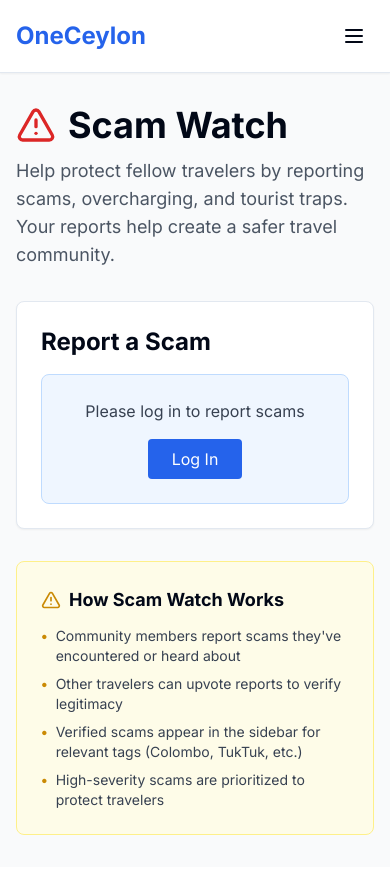
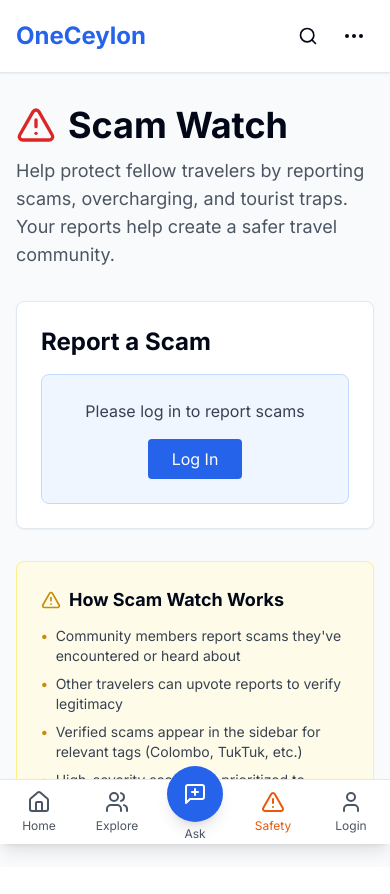
Before and after one commit to exitosolk/tpurist-qna, a Next.js app: page /scams in a window 390 px wide. Shown: the top 894 px of the page. Before the commit the page ends 867 px from the top, so only its background shows below. Built offline with nearby package versions, Linux system fonts and the light colour scheme; no server answers.

Commit message:
mobile menu ux fix

```diff
--- a/components/Navbar.tsx
+++ b/components/Navbar.tsx
@@ -1,17 +1,19 @@
 "use client";
 
 import { useState } from "react";
-import { useRouter } from "next/navigation";
+import { useRouter, usePathname } from "next/navigation";
 import Link from "next/link";
 import { useSession, signOut } from "next-auth/react";
-import { Menu, X, User, LogOut, Search } from "lucide-react";
+import { Menu, X, User, LogOut, Search, Home, Users, AlertTriangle, MessageSquarePlus, MoreHorizontal } from "lucide-react";
 import NotificationDropdown from "@/components/NotificationDropdown";
 
 export default function Navbar() {
   const { data: session } = useSession();
   const [mobileMenuOpen, setMobileMenuOpen] = useState(false);
   const [searchQuery, setSearchQuery] = useState("");
+  const [mobileSearchOpen, setMobileSearchOpen] = useState(false);
   const router = useRouter();
+  const pathname = usePathname();
 
   const handleSearch = (e: React.FormEvent) => {
     e.preventDefault();
@@ -19,10 +21,12 @@ export default function Navbar() {
       router.push(`/search?q=${encodeURIComponent(searchQuery.trim())}`);
       setSearchQuery("");
       setMobileMenuOpen(false);
+      setMobileSearchOpen(false);
     }
   };
 
   return (
+    <>
       <header className="border-b bg-white shadow-sm sticky top-0 z-50">
         <div className="container mx-auto px-4 py-4">
           <div className="flex items-center justify-between gap-4">
@@ -56,7 +60,8 @@ export default function Navbar() {
               <Link href="/tuktuk-prices" className="text-gray-700 hover:text-blue-600">
                 TukTuk Prices
               </Link>
-            <Link href="/scams" className="text-red-600 hover:text-red-700">
+              <Link href="/scams" className="text-orange-600 hover:text-orange-700 flex items-center gap-1">
+                <AlertTriangle className="w-4 h-4" />
                 Scams
               </Link>
               <Link href="/tags" className="text-gray-700 hover:text-blue-600">
@@ -95,7 +100,7 @@ export default function Navbar() {
                       </Link>
                       <button
                         onClick={() => signOut()}
-                      className="w-full text-left px-4 py-2 hover:bg-gray-100 rounded-b-lg flex items-center gap-2"
+                        className="w-full text-left px-4 py-2 hover:bg-gray-100 rounded-b-lg flex items-center gap-2 text-red-600"
                       >
                         <LogOut className="w-4 h-4" />
                         Logout
@@ -121,62 +126,50 @@ export default function Navbar() {
               )}
             </nav>
 
-          {/* Mobile Notification & Menu Buttons */}
+            {/* Mobile Top Bar: Search Icon + Notification + More Menu */}
             <div className="md:hidden flex items-center gap-2">
+              <button
+                onClick={() => setMobileSearchOpen(!mobileSearchOpen)}
+                className="p-2 hover:bg-gray-100 rounded"
+              >
+                <Search className="w-5 h-5" />
+              </button>
               {session && <NotificationDropdown />}
               <button
-              className="p-2"
+                className="p-2 hover:bg-gray-100 rounded"
                 onClick={() => setMobileMenuOpen(!mobileMenuOpen)}
               >
-              {mobileMenuOpen ? <X className="w-6 h-6" /> : <Menu className="w-6 h-6" />}
+                {mobileMenuOpen ? <X className="w-6 h-6" /> : <MoreHorizontal className="w-6 h-6" />}
               </button>
             </div>
           </div>
 
-        {/* Mobile Menu */}
-        {mobileMenuOpen && (
-          <nav className="md:hidden mt-4 pb-4 flex flex-col gap-2">
-            {/* Mobile Search */}
-            <form onSubmit={handleSearch} className="mb-2">
+          {/* Mobile Search Dropdown */}
+          {mobileSearchOpen && (
+            <form onSubmit={handleSearch} className="md:hidden mt-4">
               <div className="relative">
                 <input
                   type="text"
                   placeholder="Search questions..."
                   value={searchQuery}
                   onChange={(e) => setSearchQuery(e.target.value)}
+                  autoFocus
                   className="w-full px-4 py-2 pl-10 border border-gray-300 rounded-lg focus:outline-none focus:ring-2 focus:ring-blue-500"
                 />
                 <Search className="absolute left-3 top-1/2 -translate-y-1/2 w-5 h-5 text-gray-400" />
               </div>
             </form>
+          )}
 
-            <Link
-              href="/questions"
-              className="px-4 py-2 text-gray-700 hover:bg-gray-100 rounded"
-              onClick={() => setMobileMenuOpen(false)}
-            >
-              Questions
-            </Link>
-            <Link
-              href="/collectives"
-              className="px-4 py-2 text-gray-700 hover:bg-gray-100 rounded"
-              onClick={() => setMobileMenuOpen(false)}
-            >
-              Collectives
-            </Link>
+          {/* Mobile More Menu (Secondary Items) */}
+          {mobileMenuOpen && (
+            <nav className="md:hidden mt-4 pb-4 flex flex-col gap-2">
               <Link
                 href="/tuktuk-prices"
                 className="px-4 py-2 text-gray-700 hover:bg-gray-100 rounded"
                 onClick={() => setMobileMenuOpen(false)}
               >
                 TukTuk Prices
-            </Link>
-            <Link
-              href="/scams"
-              className="px-4 py-2 text-red-600 hover:bg-red-50 rounded"
-              onClick={() => setMobileMenuOpen(false)}
-            >
-              Scams
               </Link>
               <Link
                 href="/tags"
@@ -195,23 +188,10 @@ export default function Navbar() {
 
               {session ? (
                 <>
-                <Link
-                  href="/questions/ask"
-                  className="px-4 py-2 bg-blue-600 text-white rounded hover:bg-blue-700"
-                  onClick={() => setMobileMenuOpen(false)}
-                >
-                  Ask Question
-                </Link>
-                <Link
-                  href="/profile"
-                  className="px-4 py-2 text-gray-700 hover:bg-gray-100 rounded"
-                  onClick={() => setMobileMenuOpen(false)}
-                >
-                  Profile ({session.user?.name || session.user?.email})
-                </Link>
+                  <div className="border-t pt-2 mt-2">
                     <Link
                       href="/settings"
-                  className="px-4 py-2 text-gray-700 hover:bg-gray-100 rounded"
+                      className="px-4 py-2 text-gray-700 hover:bg-gray-100 rounded block"
                       onClick={() => setMobileMenuOpen(false)}
                     >
                       Settings
@@ -221,32 +201,114 @@ export default function Navbar() {
                         signOut();
                         setMobileMenuOpen(false);
                       }}
-                  className="px-4 py-2 text-red-600 hover:bg-red-50 rounded text-left"
+                      className="w-full px-4 py-2 text-red-600 hover:bg-red-50 rounded text-left flex items-center gap-2"
                     >
+                      <LogOut className="w-4 h-4" />
                       Logout
                     </button>
+                  </div>
                 </>
               ) : (
-              <>
+                <div className="border-t pt-2 mt-2">
                   <Link
                     href="/login"
-                  className="px-4 py-2 text-blue-600 hover:bg-blue-50 rounded"
+                    className="px-4 py-2 text-blue-600 hover:bg-blue-50 rounded block"
                     onClick={() => setMobileMenuOpen(false)}
                   >
                     Login
                   </Link>
                   <Link
                     href="/signup"
-                  className="px-4 py-2 bg-blue-600 text-white rounded hover:bg-blue-700"
+                    className="px-4 py-2 bg-blue-600 text-white rounded hover:bg-blue-700 block text-center"
                     onClick={() => setMobileMenuOpen(false)}
                   >
                     Sign Up
                   </Link>
-              </>
+                </div>
               )}
             </nav>
           )}
         </div>
       </header>
+
+      {/* Mobile Bottom Navigation Bar */}
+      <nav className="md:hidden fixed bottom-0 left-0 right-0 bg-white border-t shadow-lg z-50">
+        <div className="grid grid-cols-5 h-16">
+          {/* Home */}
+          <Link
+            href="/questions"
+            className={`flex flex-col items-center justify-center gap-1 ${
+              pathname === '/questions' ? 'text-blue-600' : 'text-gray-600'
+            }`}
+          >
+            <Home className="w-6 h-6" />
+            <span className="text-xs">Home</span>
+          </Link>
+
+          {/* Collectives */}
+          <Link
+            href="/collectives"
+            className={`flex flex-col items-center justify-center gap-1 ${
+              pathname?.startsWith('/collectives') ? 'text-blue-600' : 'text-gray-600'
+            }`}
+          >
+            <Users className="w-6 h-6" />
+            <span className="text-xs">Explore</span>
+          </Link>
+
+          {/* Ask Question (Center - Prominent) */}
+          <Link
+            href="/questions/ask"
+            className="flex flex-col items-center justify-center -mt-4"
+          >
+            <div className="bg-blue-600 text-white rounded-full p-4 shadow-lg hover:bg-blue-700">
+              <MessageSquarePlus className="w-6 h-6" />
+            </div>
+            <span className="text-xs text-gray-600 mt-1">Ask</span>
+          </Link>
+
+          {/* Scams/Safety */}
+          <Link
+            href="/scams"
+            className={`flex flex-col items-center justify-center gap-1 ${
+              pathname === '/scams' ? 'text-orange-600' : 'text-gray-600'
+            }`}
+          >
+            <AlertTriangle className="w-6 h-6" />
+            <span className="text-xs">Safety</span>
+          </Link>
+
+          {/* Profile */}
+          {session ? (
+            <Link
+              href="/profile"
+              className={`flex flex-col items-center justify-center gap-1 ${
+                pathname === '/profile' ? 'text-blue-600' : 'text-gray-600'
+              }`}
+            >
+              <User className="w-6 h-6" />
+              <span className="text-xs">Profile</span>
+            </Link>
+          ) : (
+            <Link
+              href="/login"
+              className="flex flex-col items-center justify-center gap-1 text-gray-600"
+            >
+              <User className="w-6 h-6" />
+              <span className="text-xs">Login</span>
+            </Link>
+          )}
+        </div>
+      </nav>
+
+      {/* Add bottom padding to content when bottom nav is visible */}
+      <style jsx global>{`
+        @media (max-width: 768px) {
+          body {
+            padding-bottom: 4rem;
+          }
+        }
+      `}</style>
+    </>
   );
 }
```
Lines whose indentation alone changed are shown as unchanged.
